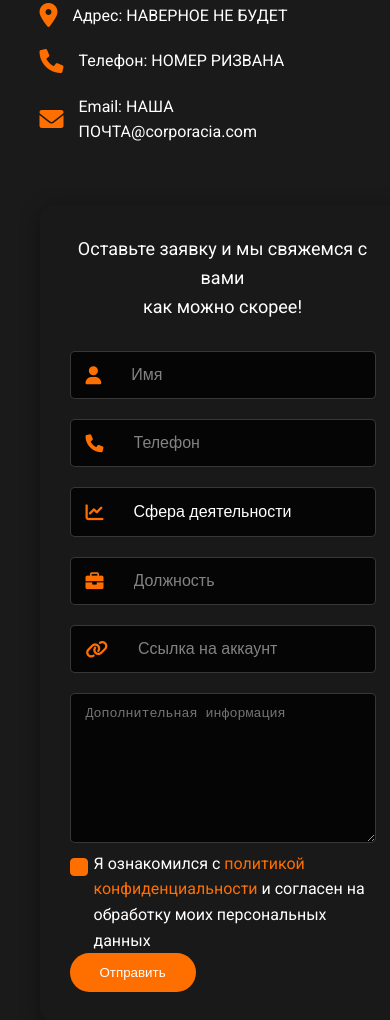
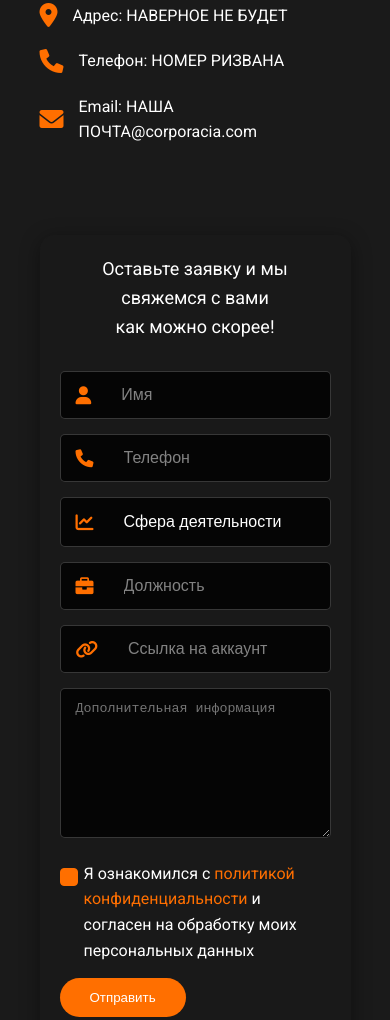
Before and after one commit to abdulllah111/agentstvo, a website: page index.html in a window 390 px wide. Shown: the part 7579-8599 px from the top of the page. Drawn offline with Linux system fonts and the light colour scheme.

Commit message:
fix contact

```diff
--- a/css/styles.css
+++ b/css/styles.css
@@ -520,8 +520,12 @@ body {
 .contact-form {
   flex: 1;
   min-width: 300px;
+  width: 100%;
+  box-sizing: border-box;
 }
-.contact-form input, .contact-form textarea {
+.contact-form input,
+.contact-form textarea,
+.contact-form select {
   width: 100%;
   padding: 15px;
   background-color: rgba(255, 255, 255, 0.1);
@@ -529,8 +533,9 @@ body {
   border-radius: 5px;
   color: #FFFFFF;
   transition: all 0.2s ease;
+  box-sizing: border-box;
 }
-.contact-form input:focus, .contact-form textarea:focus {
+.contact-form input:focus, .contact-form textarea:focus, .contact-form select:focus {
   outline: none;
   border-color: #FF6F00;
   background-color: rgba(255, 255, 255, 0.15);
@@ -569,6 +574,28 @@ body {
   }
   .about-content, .contact-content {
     flex-direction: column;
+  }
+  .contact-form {
+    width: 100%;
+    min-width: 0;
+    box-sizing: border-box;
+  }
+
+  .contact-form input,
+  .contact-form textarea,
+  .contact-form select {
+    width: 100%;
+    box-sizing: border-box;
+  }
+
+  .input-group {
+    width: 100%;
+    box-sizing: border-box;
+  }
+
+  .form-group {
+    width: 100%;
+    box-sizing: border-box;
   }
 }
 @keyframes fadeInUp {
@@ -801,6 +828,8 @@ body {
   box-shadow: 0 4px 20px rgba(0, 0, 0, 0.4);
   max-width: 600px;
   margin: 0 auto;
+  width: 100%;
+  box-sizing: border-box;
 }
 
 .alert-block {
@@ -952,4 +981,39 @@ textarea.form-control:focus {
   cursor: not-allowed;
 }
 
+@media (max-width: 768px) {
+  .contact-form-wrapper {
+    padding: 20px;
+    margin: 0;
+    width: 100%;
+    max-width: 100%;
+    box-sizing: border-box;
+  }
+
+  .contact-content {
+    flex-direction: column;
+    padding: 0;
+    width: 100%;
+    box-sizing: border-box;
+  }
+
+  .contact-info {
+    margin-bottom: 30px;
+    width: 100%;
+    box-sizing: border-box;
+  }
+
+  .input-group {
+    margin-bottom: 15px;
+    width: 100%;
+    box-sizing: border-box;
+  }
+
+  .form-group {
+    margin-bottom: 15px;
+    width: 100%;
+    box-sizing: border-box;
+  }
+}
+
 /*# sourceMappingURL=styles.css.map */
```
